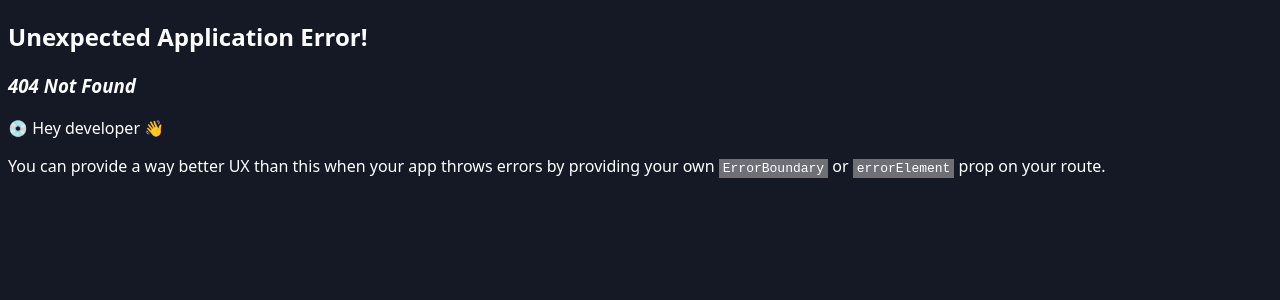
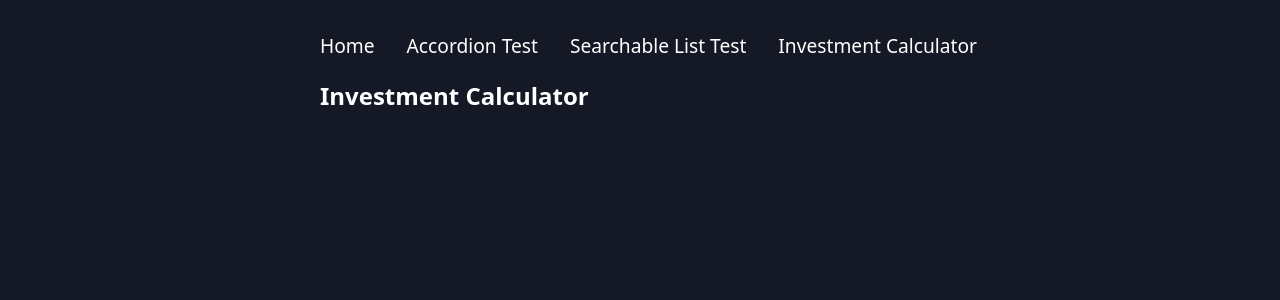
Before and after one commit to sean-xiao-zhao7/react_best_practices, a React (Vite) app: page /investment-calculator in a window 1280 px wide. Before the commit this address had no page. Shown: the top 300 px of the page. Built offline with nearby package versions, Linux system fonts and the light colour scheme.

Commit message:
Add InvestmentCalculatorPage

```diff
--- a/index.html
+++ b/index.html
@@ -1,10 +1,10 @@
-<!doctype html>
+<!DOCTYPE html>
 <html lang="en">
     <head>
         <meta charset="UTF-8" />
         <link rel="icon" type="image/svg+xml" href="/logo.png" />
         <meta name="viewport" content="width=device-width, initial-scale=1.0" />
-    <title>React Travel</title>
+        <title>New reacts</title>
     </head>
     <body>
         <div id="root"></div>
--- a/src/components/layouts/MainLayout.tsx
+++ b/src/components/layouts/MainLayout.tsx
@@ -8,6 +8,7 @@ export default function MainLayout() {
                 <Link to="/">Home</Link>
                 <Link to="/accordion">Accordion Test</Link>
                 <Link to="/searchablelist">Searchable List Test</Link>
+                <Link to="/investment-calculator">Investment Calculator</Link>
             </menu>
             <section>
                 <Outlet />
--- /dev/null
+++ b/src/components/pages/InvestmentCalculatorPage.tsx
@@ -0,0 +1,9 @@
+import React from "react";
+
+export default function InvestmentCalculatorPage() {
+    return (
+        <>
+            <h2>Investment Calculator</h2>
+        </>
+    );
+}
--- a/src/router/router.tsx
+++ b/src/router/router.tsx
@@ -6,6 +6,7 @@ import MainLayout from "../components/layouts/MainLayout";
 import IndexPage from "../components/pages/IndexPage";
 import AccordionPage from "../components/pages/AccordionPage";
 import SearchableListPage from "../components/pages/SearchableListPage";
+import InvestmentCalculatorPage from "../components/pages/InvestmentCalculatorPage";
 
 const router = createBrowserRouter([
     {
@@ -24,6 +25,10 @@ const router = createBrowserRouter([
                 path: "/searchablelist",
                 element: <SearchableListPage />,
             },
+            {
+                path: "/investment-calculator",
+                element: <InvestmentCalculatorPage />,
+            },
         ],
     },
 ]);
```
Lines whose indentation alone changed are shown as unchanged.
